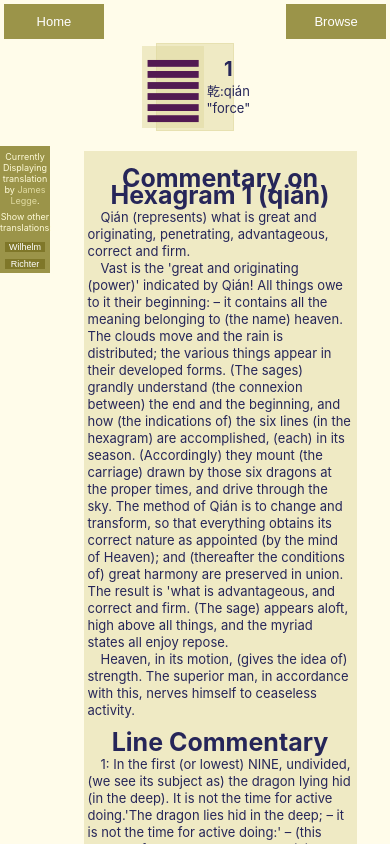
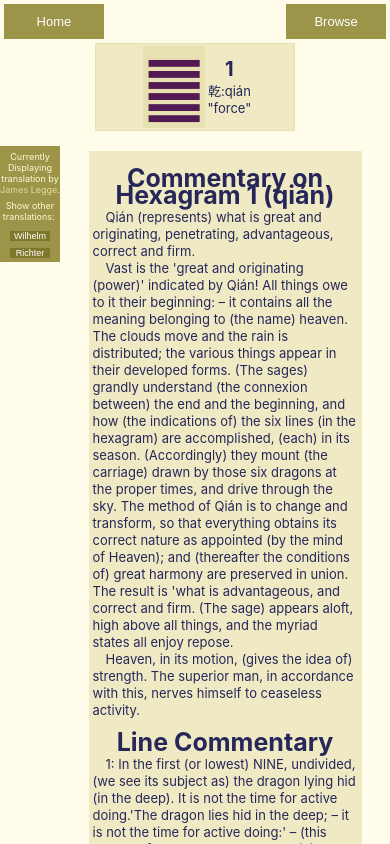
Before and after one commit to jkranak/iching-pwa, a React (Create React App) app in the folder iching/: page /browse/1 in a window 390 px wide. Shown: the top 844 px of the page. Built offline with nearby package versions, Linux system fonts and the light colour scheme.

Commit message:
fix: improved responsiveness

```diff
--- a/iching/src/App.tsx
+++ b/iching/src/App.tsx
@@ -2,7 +2,7 @@ import {ReactElement} from 'react';
 import { BrowserRouter, Switch, Route } from 'react-router-dom';
 import Home from './pages/Home';
 import Result from './pages/Result';
-import BrowsePage from './pages/Browse';
+import BrowsePage from './pages/BrowsePage';
 import FourOFour from './pages/404';
 import './sass/main.scss';
 import Explanation from './pages/Explanation';
--- a/iching/src/sass/components/browse.scss
+++ b/iching/src/sass/components/browse.scss
@@ -9,6 +9,7 @@
   flex-direction: row;
   align-items:flex-start;
   justify-content: center;
+  z-index: 4;
   &__lineselect {
     padding: .8rem;
     background-color: $color-primary-main;
--- a/iching/src/sass/components/switch.scss
+++ b/iching/src/sass/components/switch.scss
@@ -15,12 +15,12 @@
     padding: .2rem;
   }
   @include phone {
-    width: 7rem;
+    width: 8rem;
     left: 0;
     padding: .1rem;
   }
   @include mini {
-    width: 5rem;
+    width: 6rem;
     left: 0;
     padding: 0;
   }
--- a/iching/src/sass/pages/browsepage.scss
+++ b/iching/src/sass/pages/browsepage.scss
@@ -3,5 +3,8 @@
   width: 20vw;
   background-color: $color-primary-light;
   border: 1px solid $color-primary-light;
-
+  width: 200px;
+  &__infobox {
+    width: 200px;
+  }
 }
--- a/iching/src/sass/pages/result.scss
+++ b/iching/src/sass/pages/result.scss
@@ -45,6 +45,7 @@
   &__infobox {
     border: .5rem solid $color-primary-darker;
     position: relative;
+    size: 200px;
   }
   &__hexinfos {
     @include flex-row;
@@ -85,18 +86,22 @@
     position: absolute;
     background-color: white;
     box-shadow: $box-shadow;
-    transform: translateX(-15rem);
+    transform: translateX(-10rem);
+    z-index: 3;
   }
   &__righttrigram {
     position: absolute;
     background-color: white;
     box-shadow: $box-shadow;
-    transform: translateX(15rem);
+    transform: translateX(12rem);
   }
   @include phone {
     background-color: $color-primary-lighter;
   }
   @include mini {
     background-color: $color-primary-lighter;
+    &__lefttrigram {
+      transform: translateX(6rem);
+    }
   }
 }
```
Also changed, not shown: iching/src/pages/BrowsePage.tsx (renamed from iching/src/pages/Browse.tsx).
